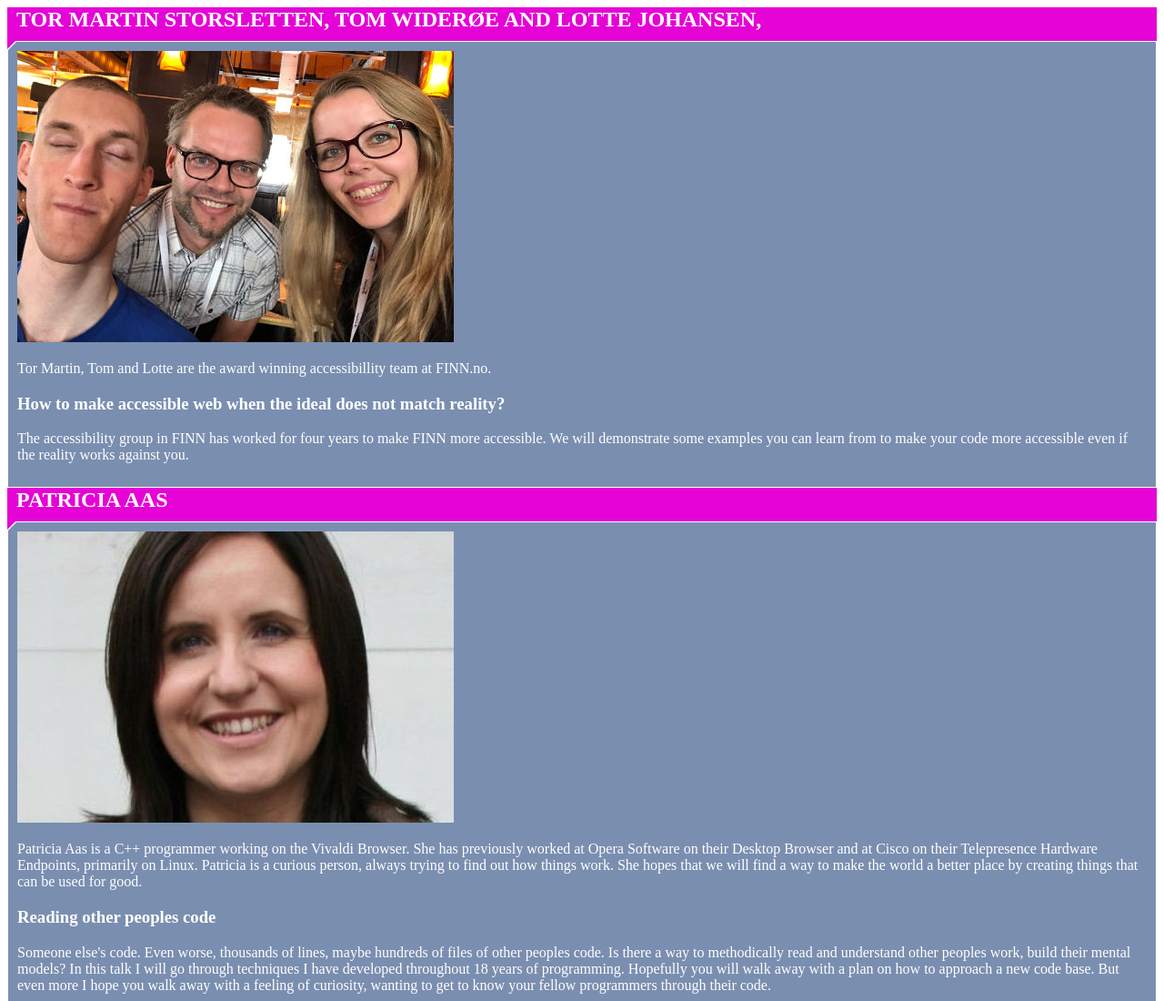
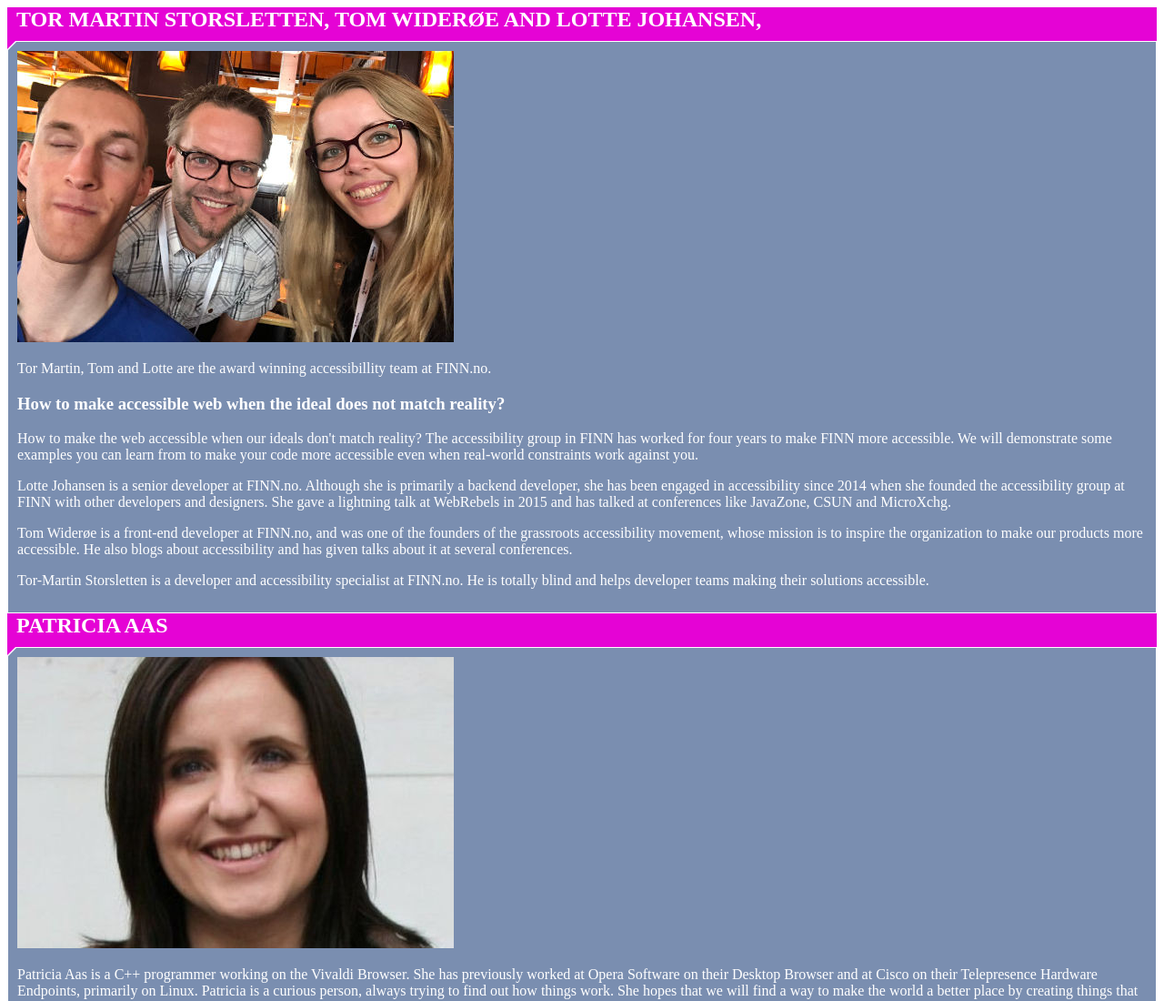
Before and after one commit to webrebels/web-rebels-2018, a Gatsby site: page /speakers in a window 1280 px wide. Shown: the top 1100 px of the page at 91% size. Built offline with nearby package versions, Linux system fonts and the light colour scheme; Gatsby itself is replaced by a stand-in of ours.

Commit message:
Update abstract from Lotte

```diff
--- a/src/data/speakers.js
+++ b/src/data/speakers.js
@@ -25,7 +25,10 @@ export default [
     ],
     title: 'How to make accessible web when the ideal does not match reality?',
     abstract: [
-      'The accessibility group in FINN has worked for four years to make FINN more accessible. We will demonstrate some examples you can learn from to make your code more accessible even if the reality works against you.'
+      'How to make the web accessible when our ideals don\'t match reality? The accessibility group in FINN has worked for four years to make FINN more accessible. We will demonstrate some examples you can learn from to make your code more accessible even when real-world constraints work against you.',
+      'Lotte Johansen is a senior developer at FINN.no. Although she is primarily a backend developer, she has been engaged in accessibility since 2014 when she founded the accessibility group at FINN with other developers and designers. She gave a lightning talk at WebRebels in 2015 and has talked at conferences like JavaZone, CSUN and MicroXchg.',
+      'Tom Widerøe is a front-end developer at FINN.no, and was one of the founders of the grassroots accessibility movement, whose mission is to inspire the organization to make our products more accessible. He also blogs about accessibility and has given talks about it at several conferences.',
+      'Tor-Martin Storsletten is a developer and accessibility specialist at FINN.no. He is totally blind and helps developer teams making their solutions accessible.'
     ],
     photoUrl: finnTeam
   },
```
